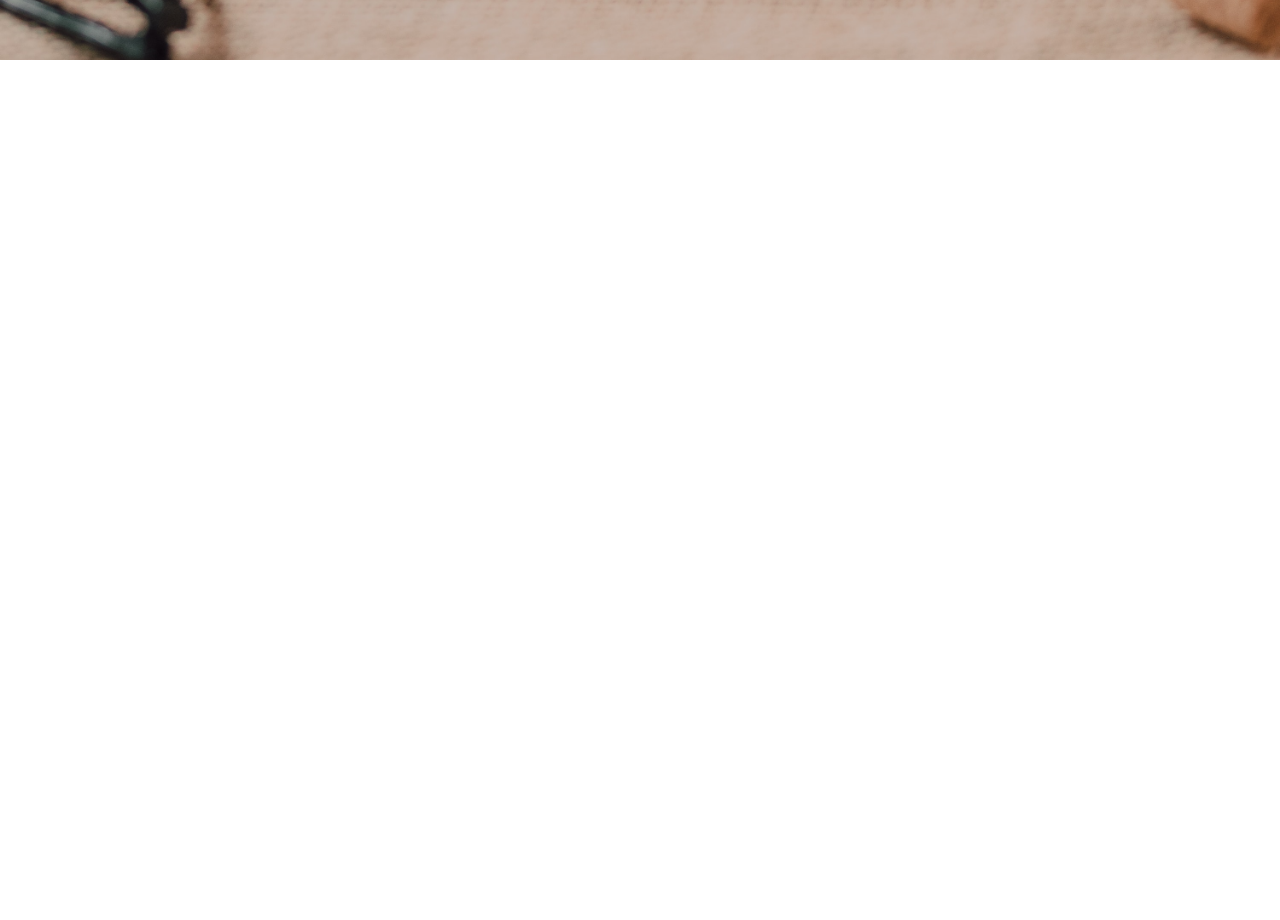
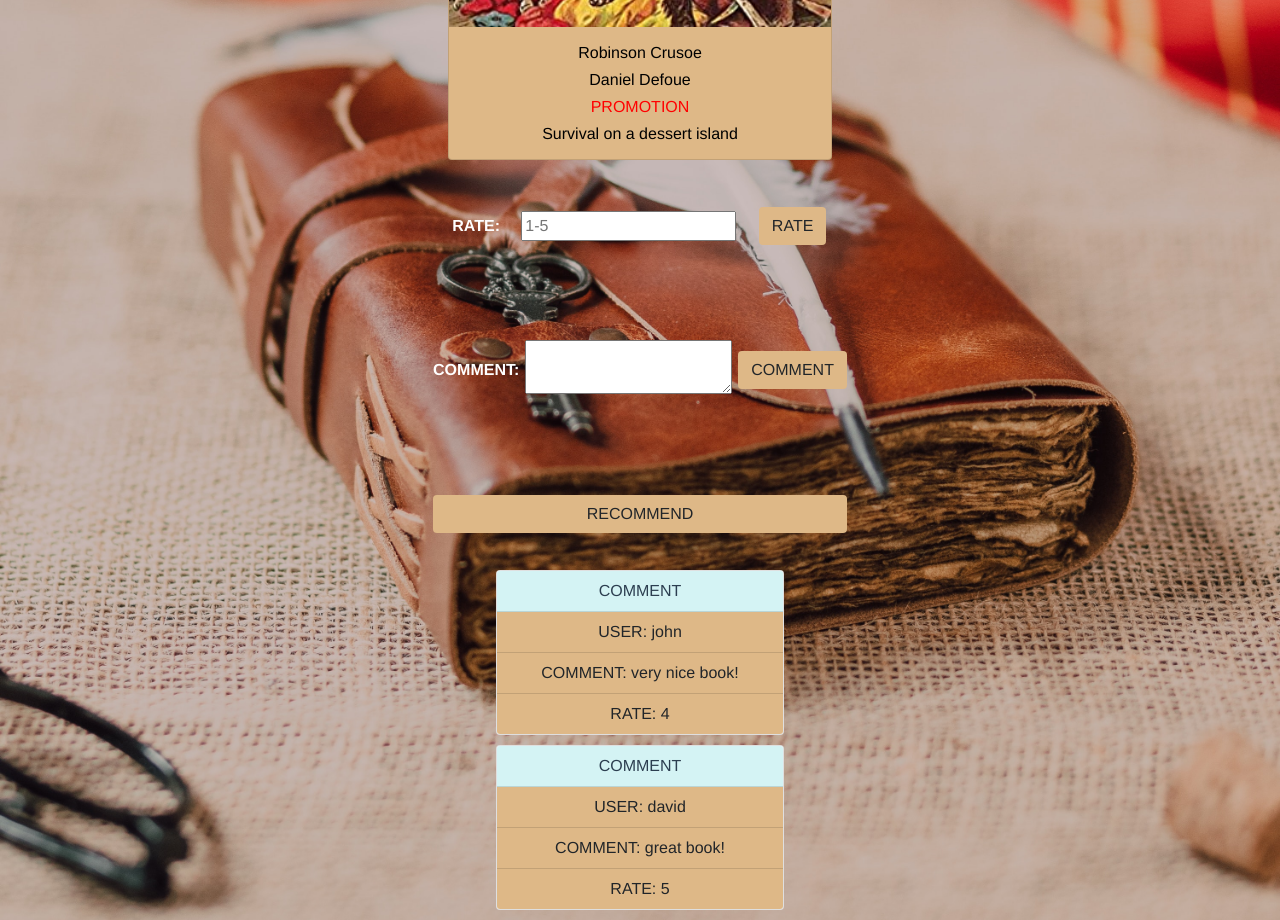
Before and after one commit to DusanKrdzic/Bookstore-VUE, a Vue app: page /book_details/1 in a window 1280 px wide. Shown: the part 740-1660 px from the top of the page. Before the commit the page ends 800 px from the top, so only its background shows below. Built offline with nearby package versions, Linux system fonts and the light colour scheme.

Commit message:
to finish rate, comment, recommend, change data, seller

```diff
--- a/src/components/Book.vue
+++ b/src/components/Book.vue
@@ -50,7 +50,6 @@ export default {
         this.recommendation.push(element.from);
       });
     }
-    console.log(this.recommendation);
   },
 };
 </script>
--- a/src/components/BookList.vue
+++ b/src/components/BookList.vue
@@ -8,16 +8,15 @@
         :key="book.id"
       >
         <router-link
+          :to="'book_details/'+book.id"
           style="text-decoration: none"
-          to="/book_details/ + book.id"
           v-if="context == 'buyer'"
         >
           <Book :book="book" :context="context"> </Book>
         </router-link>
         <div
+          v-if="context == 'recommendations'"
           style="text-decoration: none"
-          to="/book_details/ + book.id"
-          v-if="context == 'recommendations'"
         >
           <Book :book="book" :context="context"> </Book>
         </div>
--- /dev/null
+++ b/src/data/comments.js
@@ -0,0 +1,25 @@
+let comments = [{
+        id: 0,
+        book: 1,
+        username: "john",
+        comment: "very nice book!",
+        rate: 4
+
+    },
+    {
+        id: 1,
+        book: 1,
+        username: "david",
+        comment: "great book!",
+        rate: 5
+    }, {
+        id: 2,
+        book: 3,
+        username: "peter",
+        comment: "great book!",
+        rate: 5
+    },
+
+]
+
+export default comments;
--- a/src/router/index.js
+++ b/src/router/index.js
@@ -46,7 +46,7 @@ const routes = [{
             import ( /* webpackChunkName: "about" */ '../views/Seller.vue')
     },
     {
-        path: '/book_details',
+        path: '/book_details/:id?',
         name: 'BookDetails',
         component: () =>
             import ( /* webpackChunkName: "about" */ '../views/BookDetails.vue')
--- a/src/views/BookDetails.vue
+++ b/src/views/BookDetails.vue
@@ -0,0 +1,165 @@
+<template>
+  <div class="home">
+    <Navigation></Navigation>
+
+    <div class="book">
+      <div class="card" style="width: 30%; background-color: burlywood">
+        <img class="card-img-top" :src="'/img/img' + book.id + '.jpg'" />
+        <div class="card-body">
+          <h2 class="card-text">{{ book.name }}</h2>
+          <h3 class="card-text">{{ book.author }}</h3>
+          <h2 class="card-text" style="color: red">{{ book.promotion }}</h2>
+          <h3 class="card-text">{{ book.description }}</h3>
+        </div>
+      </div>
+    </div>
+    <div class="center">
+      <table>
+        <tr>
+          <td class="label">RATE:</td>
+          <td>
+            <input type="text" name="rate" placeholder="1-5" v-model="rate" />
+          </td>
+          <td colspan="2">
+            <button class="btn" @click="rate_meth()">RATE</button>
+          </td>
+        </tr>
+
+        <tr>
+          <td class="label">COMMENT:</td>
+          <td>
+            <textarea name="comment" v-model="comment" />
+          </td>
+          <td colspan="2">
+            <button class="btn" @click="comment_meth()">COMMENT</button>
+          </td>
+        </tr>
+        <tr>
+          <td colspan="4">
+            <button class="btn" @click="recommend_meth()" style="width: 100%">
+              RECOMMEND
+            </button>
+          </td>
+        </tr>
+      </table>
+    </div>
+
+    <div
+      class="card"
+      style="width: 18rem"
+      v-for="comment in comments"
+      :key="comment.id"
+    >
+      <div class="card-header" style="background-color: #d4f3f4">COMMENT</div>
+      <ul class="list-group list-group-flush">
+        <li class="list-group-item" style="background-color: burlywood">
+          USER: {{ comment.username }}
+        </li>
+        <li class="list-group-item" style="background-color: burlywood">
+          COMMENT: {{ comment.comment }}
+        </li>
+        <li class="list-group-item" style="background-color: burlywood">
+          RATE: {{ comment.rate }}
+        </li>
+      </ul>
+    </div>
+  </div>
+</template>
+
+<style>
+.card-text {
+  color: black;
+  font-size: 100%;
+}
+
+.card {
+  margin: 0 auto; /* Added */
+  float: none; /* Added */
+  margin-bottom: 10px; /* Added */
+}
+
+.book {
+  padding-top: 10%;
+}
+
+.btn {
+  background-color: burlywood;
+}
+
+.label {
+  color: white;
+  font-weight: bold;
+}
+
+.center {
+  position: static;
+  height: 50%;
+  min-height: 25rem;
+  width: 100%;
+  overflow: hidden;
+  position: relative;
+  z-index: 2;
+  display: flex;
+  justify-content: center;
+}
+</style>
+
+<script>
+import books from "../data/books.js";
+import Navigation from "../components/Navigation.vue";
+import comments from "../data/comments";
+
+export default {
+  name: "BookDetails",
+  components: {
+    Navigation,
+  },
+  data() {
+    return {
+      books: [],
+      book: {},
+      rate: "",
+      comment: "",
+      comments: [],
+    };
+  },
+  methods: {
+    rate_meth() {
+        let user = JSON.parse(localStorage.getItem("user"));
+        let new_comment = this.comments.filter(
+      (comment) => comment.username == user.username
+    );
+
+    if (new_comment == null){
+        comments.push({id:5,book:this.book.id, comment:"", rate:this.rate})
+    }
+
+    },
+    comment_meth(){
+
+    },
+    recommend_meth(){
+
+    },
+  },
+  mounted() {
+    let book_id = this.$route.params.id;
+    if (localStorage.getItem("books") != null) {
+      this.books = JSON.parse(localStorage.getItem("books"));
+    } else {
+      this.books = books;
+    }
+    if (localStorage.getItem("comments") != null) {
+      this.comments = JSON.parse(localStorage.getItem("comments"));
+    } else {
+      this.comments = comments;
+    }
+
+    this.book = this.books.find((book) => book.id == book_id);
+    this.comments = this.comments.filter(
+      (comment) => comment.book == this.book.id
+    );
+    console.table(this.comments);
+  },
+};
+</script>
```
